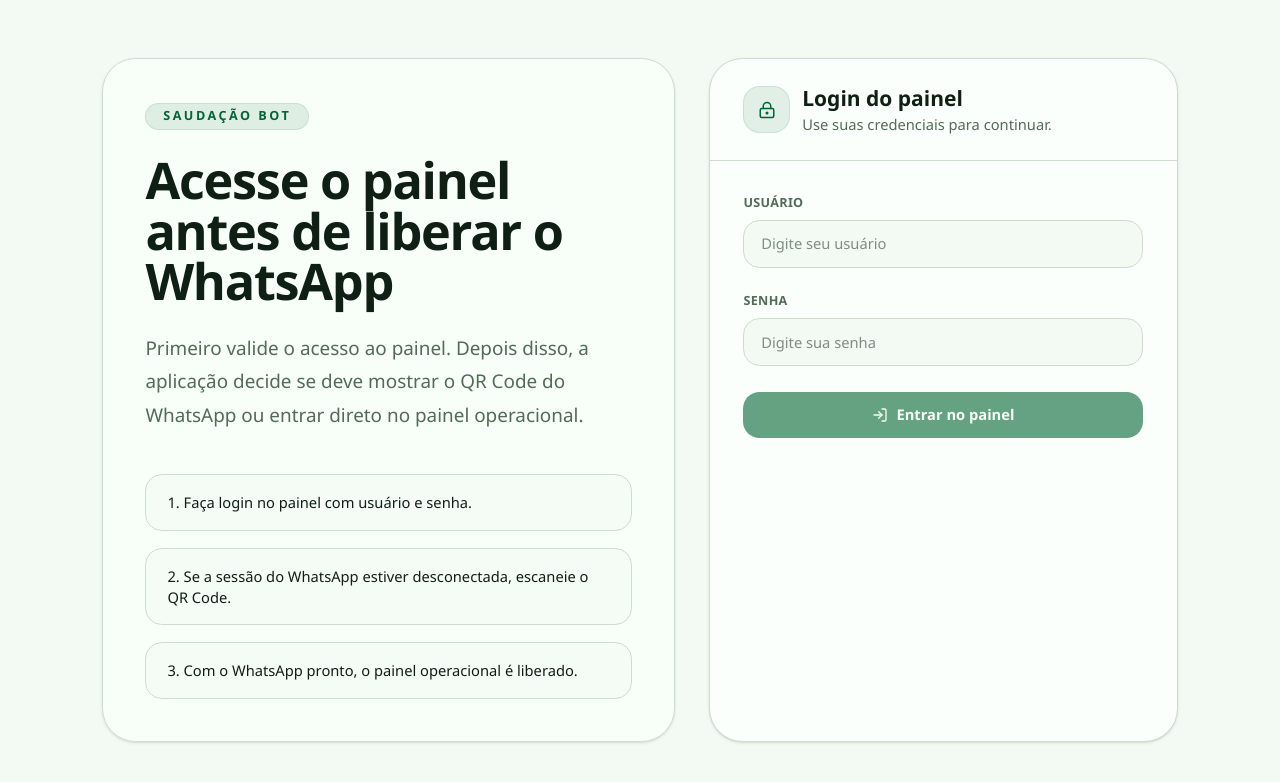
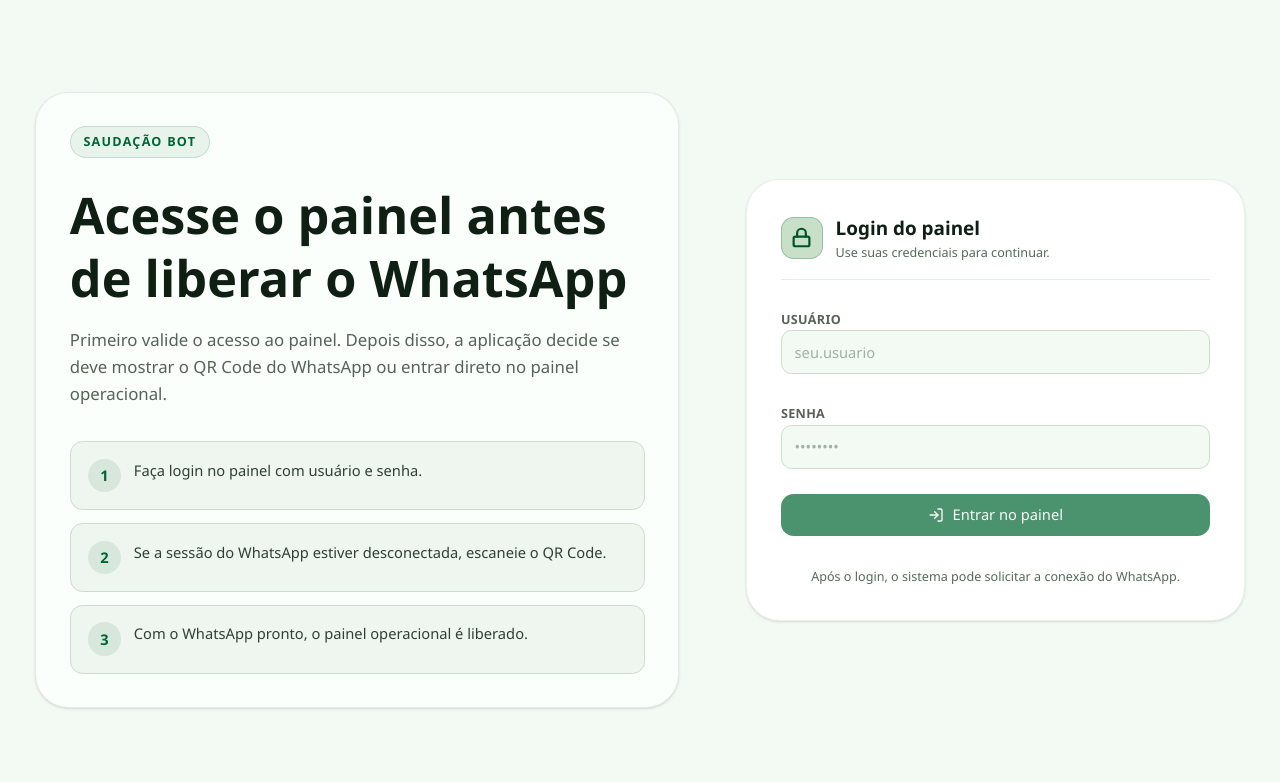
Before and after one commit to AngeloSouza1/saudacao-bot, a Next.js app in the folder frontend-v0/: page / in a window 1280 px wide. Shown: the top 782 px of the page. Built offline with nearby package versions, Linux system fonts and the light colour scheme; no server answers.

Commit message:
Atualiza tela de login do painel

```diff
--- a/frontend-v0/components/saudacao/LoginPage.tsx
+++ b/frontend-v0/components/saudacao/LoginPage.tsx
@@ -1,7 +1,7 @@
 "use client"
 
 import { useState } from "react"
-import { LockKeyhole, LogIn } from "lucide-react"
+import { Lock, LogIn } from "lucide-react"
 
 async function postJson<T>(url: string, body: unknown): Promise<T> {
   const res = await fetch(url, {
@@ -40,90 +40,130 @@ export function LoginPage() {
   }
 
   return (
-    <main className="min-h-screen bg-background px-6 py-10">
-      <div className="mx-auto flex min-h-[calc(100vh-5rem)] max-w-5xl items-center justify-center">
-        <div className="grid w-full grid-cols-1 gap-8 lg:grid-cols-[1.1fr_0.9fr]">
-          <section className="rounded-[2rem] border border-border bg-card/80 p-10 shadow-sm">
-            <span className="inline-flex rounded-full border border-primary/10 bg-primary/10 px-4 py-1 text-xs font-semibold uppercase tracking-[0.2em] text-primary">
+    <main className="min-h-screen bg-background">
+      <div className="flex min-h-screen items-center justify-center px-4 py-8">
+        <div className="w-full max-w-6xl">
+          <div className="grid grid-cols-1 items-center gap-12 lg:grid-cols-[1fr_0.8fr]">
+            <section className="space-y-6">
+              <div className="rounded-[2rem] border border-border/50 bg-card p-8 shadow-sm">
+                <div className="mb-6 inline-flex items-center gap-2 rounded-full border border-primary/15 bg-primary/8 px-3 py-1.5">
+                  <span className="text-xs font-semibold uppercase tracking-widest text-primary">
                     Saudação Bot
                   </span>
-            <h1 className="mt-6 max-w-xl text-5xl font-black tracking-tight text-foreground">
+                </div>
+
+                <h1 className="mb-4 max-w-3xl text-4xl font-bold leading-tight text-foreground text-balance lg:text-5xl">
                   Acesse o painel antes de liberar o WhatsApp
                 </h1>
-            <p className="mt-6 max-w-lg text-lg leading-8 text-muted-foreground">
-              Primeiro valide o acesso ao painel. Depois disso, a aplicação decide se deve mostrar
-              o QR Code do WhatsApp ou entrar direto no painel operacional.
+
+                <p className="mb-8 max-w-2xl text-base leading-relaxed text-foreground/70">
+                  Primeiro valide o acesso ao painel. Depois disso, a aplicação decide se deve
+                  mostrar o QR Code do WhatsApp ou entrar direto no painel operacional.
                 </p>
-            <div className="mt-10 grid gap-4">
+
+                <div className="space-y-3">
                   {[
-                "1. Faça login no painel com usuário e senha.",
-                "2. Se a sessão do WhatsApp estiver desconectada, escaneie o QR Code.",
-                "3. Com o WhatsApp pronto, o painel operacional é liberado.",
-              ].map((item) => (
-                <div key={item} className="rounded-2xl border border-border bg-muted/20 px-5 py-4 text-sm text-foreground">
-                  {item}
+                    "Faça login no painel com usuário e senha.",
+                    "Se a sessão do WhatsApp estiver desconectada, escaneie o QR Code.",
+                    "Com o WhatsApp pronto, o painel operacional é liberado.",
+                  ].map((item, index) => (
+                    <div
+                      key={item}
+                      className="rounded-lg border border-border bg-secondary/40 p-4"
+                    >
+                      <div className="flex gap-3">
+                        <div className="flex h-8 w-8 shrink-0 items-center justify-center rounded-full bg-primary/10">
+                          <span className="text-sm font-semibold text-primary">{index + 1}</span>
+                        </div>
+                        <p className="text-sm leading-relaxed text-foreground/85">{item}</p>
+                      </div>
                     </div>
                   ))}
                 </div>
+              </div>
             </section>
 
-          <section className="rounded-[2rem] border border-border bg-card shadow-sm">
-            <div className="border-b border-border px-8 py-6">
-              <div className="flex items-center gap-3">
-                <div className="flex h-11 w-11 items-center justify-center rounded-2xl border border-primary/10 bg-primary/10">
-                  <LockKeyhole size={18} className="text-primary" />
+            <section className="lg:pl-4">
+              <div className="rounded-[2rem] border border-border/40 bg-white p-8 shadow-sm">
+                <form onSubmit={handleSubmit} className="space-y-6">
+                  <div className="flex items-center gap-3 border-b border-border/50 pb-4">
+                    <div className="flex h-10 w-10 items-center justify-center rounded-lg border border-green-mid/30 bg-green-soft">
+                      <Lock className="h-5 w-5 text-green-deep" strokeWidth={2.5} />
                     </div>
                     <div>
-                  <h2 className="text-xl font-semibold text-foreground">Login do painel</h2>
-                  <p className="text-sm text-muted-foreground">Use suas credenciais para continuar.</p>
-                </div>
+                      <h2 className="text-lg font-semibold text-foreground">Login do painel</h2>
+                      <p className="mt-0.5 text-xs text-muted-foreground">
+                        Use suas credenciais para continuar.
+                      </p>
                     </div>
                   </div>
 
-            <form onSubmit={handleSubmit} className="flex flex-col gap-6 px-8 py-8">
-              <div className="flex flex-col gap-2">
-                <label className="text-xs font-semibold uppercase tracking-wide text-muted-foreground">
+                  <div className="space-y-2">
+                    <label
+                      htmlFor="panel-user"
+                      className="text-xs font-semibold uppercase tracking-wide text-foreground/70"
+                    >
                       Usuário
                     </label>
                     <input
+                      id="panel-user"
                       value={username}
                       onChange={(e) => setUsername(e.target.value)}
-                  className="rounded-xl border border-border bg-background px-4 py-3 text-sm text-foreground outline-none transition-colors focus:border-primary"
                       autoComplete="username"
-                  placeholder="Digite seu usuário"
+                      placeholder="seu.usuario"
+                      className="w-full rounded-md border border-border bg-background px-3 py-2.5 text-sm text-foreground placeholder:text-muted-foreground/50 transition-all focus:border-transparent focus:outline-none focus:ring-2 focus:ring-primary"
                     />
                   </div>
 
-              <div className="flex flex-col gap-2">
-                <label className="text-xs font-semibold uppercase tracking-wide text-muted-foreground">
+                  <div className="space-y-2">
+                    <label
+                      htmlFor="panel-password"
+                      className="text-xs font-semibold uppercase tracking-wide text-foreground/70"
+                    >
                       Senha
                     </label>
                     <input
+                      id="panel-password"
                       type="password"
                       value={password}
                       onChange={(e) => setPassword(e.target.value)}
-                  className="rounded-xl border border-border bg-background px-4 py-3 text-sm text-foreground outline-none transition-colors focus:border-primary"
                       autoComplete="current-password"
-                  placeholder="Digite sua senha"
+                      placeholder="••••••••"
+                      className="w-full rounded-md border border-border bg-background px-3 py-2.5 text-sm text-foreground placeholder:text-muted-foreground/50 transition-all focus:border-transparent focus:outline-none focus:ring-2 focus:ring-primary"
                     />
                   </div>
 
                   {error ? (
-                <div className="rounded-xl border border-destructive/30 bg-destructive/10 px-4 py-3 text-sm text-destructive">
-                  {error}
+                    <div className="rounded-md border border-destructive/30 bg-destructive/10 p-3">
+                      <p className="text-xs font-medium text-destructive">{error}</p>
                     </div>
                   ) : null}
 
                   <button
                     type="submit"
                     disabled={loading || !username.trim() || !password}
-                className="inline-flex items-center justify-center gap-2 rounded-xl bg-primary px-4 py-3 text-sm font-semibold text-primary-foreground transition-colors hover:bg-green-deep disabled:opacity-60"
+                    className="flex h-10 w-full items-center justify-center gap-2 rounded-lg bg-primary px-4 text-sm font-medium text-primary-foreground transition-all duration-200 hover:bg-primary/90 disabled:cursor-not-allowed disabled:opacity-70"
                   >
+                    {loading ? (
+                      <>
+                        <span className="h-4 w-4 animate-spin rounded-full border-2 border-primary-foreground/30 border-t-primary-foreground" />
+                        <span>Entrando...</span>
+                      </>
+                    ) : (
+                      <>
                         <LogIn size={16} />
-                {loading ? "Entrando..." : "Entrar no painel"}
+                        <span>Entrar no painel</span>
+                      </>
+                    )}
                   </button>
+
+                  <p className="pt-2 text-center text-xs text-muted-foreground">
+                    Após o login, o sistema pode solicitar a conexão do WhatsApp.
+                  </p>
                 </form>
+              </div>
             </section>
+          </div>
         </div>
       </div>
     </main>
```
Lines whose indentation alone changed are shown as unchanged.
